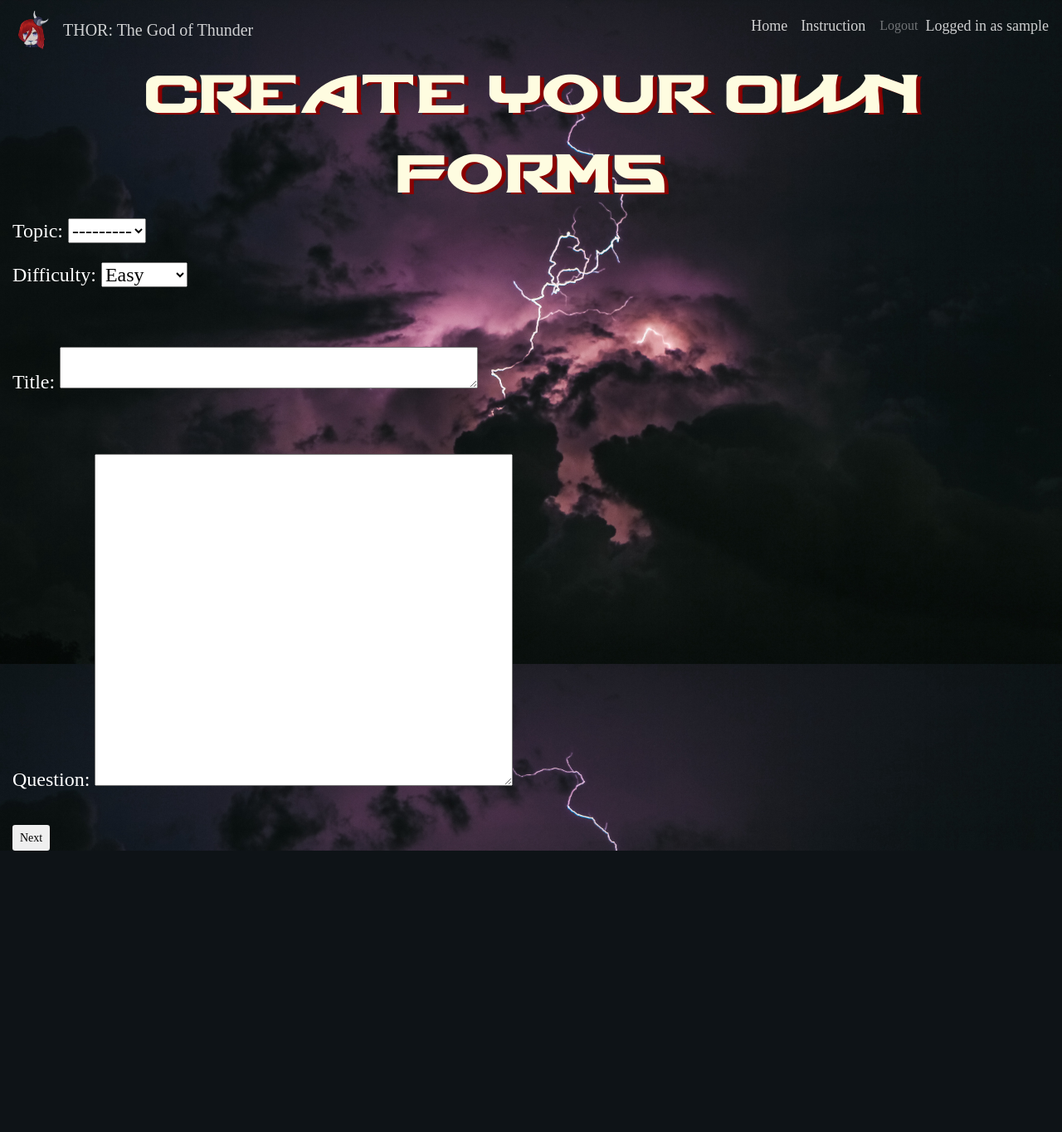
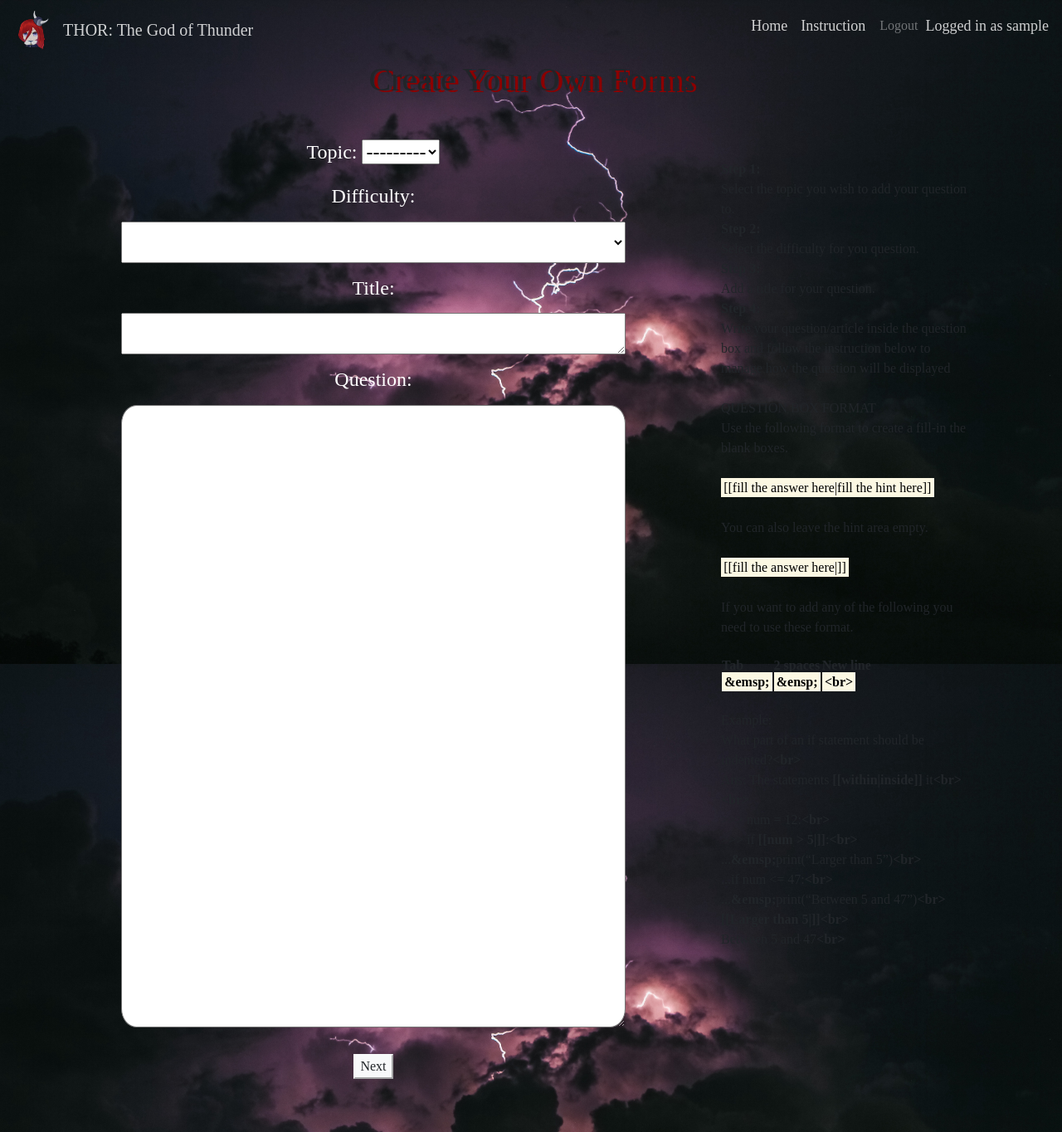
Before and after one commit to magmagcup/Thor, a Django app: page /game/form/ in a window 1280 px wide. Shown: the whole page at 83% size. Before the commit the page ends 1025 px from the top, so only its background shows below. Run offline with Django 3.2, Linux system fonts and the light colour scheme; the visitor is signed in with stand-in values (Sample User, id 1); data that the repository does not hold is empty; some libraries are stand-ins or nearby versions; some web fonts are replaced.

Commit message:
fix revert of file changes

```diff
--- a/game/forms.py
+++ b/game/forms.py
@@ -16,19 +16,24 @@ class QuestionForm(forms.ModelForm):
         widgets = {
             'difficulty':forms.Select(
         choices=select_difficulty,
+              attrs={
+            'id': 'difficulty',
+            'style' : 'height: 50px; font-size: 20px;',
+            'class' : 'col-10 mt-2 p-4 d-flex justify-content-center',
+            }
         ),
             'question_title': forms.Textarea(
         attrs={
             'id': 'title',
-            'style' : 'height: 50px; font-size: 22px',
-            'class' : 'mt-5',
+            'style' : 'height: 50px; font-size: 20px',
+            'class' : 'col-10 mt-2 p-4 d-flex justify-content-center',
             }
             ),
         'question_text':forms.Textarea(
         attrs={
             'id': 'question',
-            'style' : 'height: 400px; font-size: 22px',
-            'class' : 'mt-5',
+            'style' : 'height: 750px; font-size: 18px; border-radius: 3%',
+            'class' : 'col-10 mt-2 p-4 d-flex justify-content-center',
             }
         )
         }
--- a/game/templates/game/form.html
+++ b/game/templates/game/form.html
@@ -1,16 +1,61 @@
 {% extends 'game/base.html' %}
+{% block content %}
 {% load static %}
+<link rel="stylesheet" href="{% static 'game/form_page_style.css' %}">
 
-{% block content %}
-
-<h1 class=""style="font-family: 'THOR Ragnarok'; font-size: 80px; text-align:center; color:fefce0 ; padding-top:5%" >Create Your Own Forms</h1>
-
-<form action='{%url "game:preview" %}' method="post">
-  {% csrf_token %}
-  <div class="form-group  has-feedback" style="height: 500px; width:1000px;">
-    <h4 class="text-white">{{ form.as_p }}</h4>
-    <button class="btn btn-sm mt-3" type="submit">Next</button>
+<h1 class="mt-4 pt-5 form">Create Your Own Forms</h1>
+<div class="mt-5 container">
+  <div class="mt-5 row">
+    <div class="col-8">
+      <center>
+        <form action='{%url "game:preview"%}' method="post">
+          {% csrf_token %}
+          <div class="form-group  has-feedback">
+            <h4 class="text-white">{{ form.as_p }}</h4>
+            <button class="mt-3 mb-5 form btn-light" type="submit">Next</button>
+          </div>
+        </form>
+      </center>
+    </div>
+    <div class="col-4">
+      <p class="p-4 form_box">
+        <b>Step 1:</b><br>Select the topic you wish to add your question to.<br>
+        <b>Step 2:</b><br>Select the difficulty for you question.<br>
+        <b>Step 3:</b><br>Add a title for your question.<br>
+        <b>Step 4:</b><br>Write your question/article inside the question box and follow the instruction below to manage how the question will be displayed<br><br>
+        QUESTION BOX FORMAT<br>
+        Use the following format to create a fill-in the blank boxes.<br><br>
+        <mark>[[fill the answer here|fill the hint here]]</mark><br><br>
+        You can also leave the hint area empty.<br><br>
+        <mark>[[fill the answer here|]]</mark><br><br>
+        If you want to add any of the following you need to use these format.<br><br>
+        <table>
+          <tr>
+            <th>Tab</th>
+            <th>2 spaces</th>
+            <th>New line</th>
+          </tr>
+          <tr>
+            <td><b><mark>&amp;emsp;</mark></b></td>
+            <td><b><mark>&amp;ensp;</mark></b></td>
+            <td><b><mark>&lt;br&gt;</mark></b></td>
+          </tr>
+        </table>
+        <br>
+        Example:<br>
+        What part of an if statement should be indented?<b>&lt;br&gt;</b><br>
+        Ans: The statements <b>[[within|inside]]</b> it<b>&lt;br&gt;</b><br>
+        <b>&lt;br&gt;</b><br>
+        >>> num = 12:<b>&lt;br&gt;</b><br>
+        >>> if <b>[[num > 5|]]</b>:<b>&lt;br&gt;</b><br>
+        ...<b>&amp;emsp;</b>print(“Larger than 5”)<b>&lt;br&gt;</b><br>
+        ...if num <=  47:<b>&lt;br&gt;</b><br>
+        ...<b>&amp;emsp;</b>print(“Between 5 and 47”)<b>&lt;br&gt;</b><br>
+        <b>[[Larger than 5|]]</b><b>&lt;br&gt;</b><br>
+        Between 5 and 47<b>&lt;br&gt;<b><br>
+      </p>
+    </div>
   </div>
-</form>
+<div>
 
 {% endblock  %}
```
